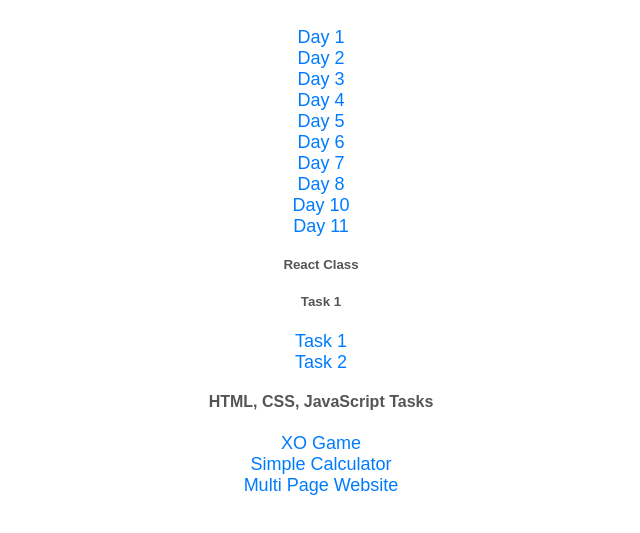
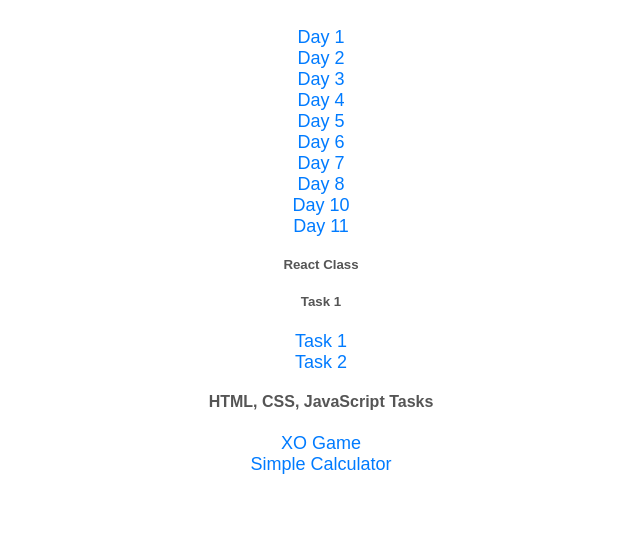
Before and after one commit to esvar499/TotalSite, a plain HTML site: page index.html in a window 1280 px wide. Shown: the part 65-598 px from the top of the page, without its empty margins (319-959 px from the left). Drawn offline with Linux system fonts and the light colour scheme.

Commit message:
Update index.html

```diff
--- a/index.html
+++ b/index.html
@@ -57,7 +57,7 @@
 
         <a href="https://esvar499.github.io/TIc-Tac-Toe/">XO Game</a><br>
         <a href="https://simple-calculator-sai-esvar-task.netlify.app">Simple Calculator</a><br>
-        <a href="multi-page-task-sigma.vercel.app">Multi Page Website</a><br>
+
     </div>
 </body>
 </html>
```
